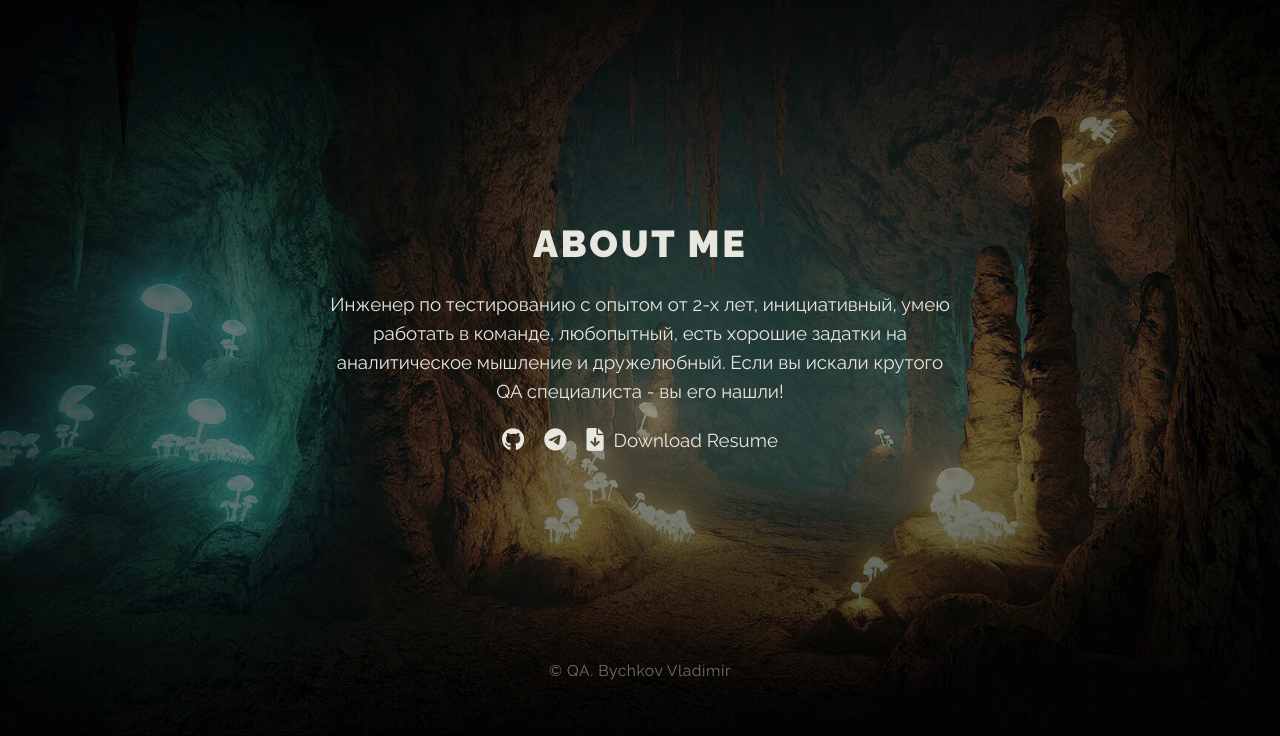
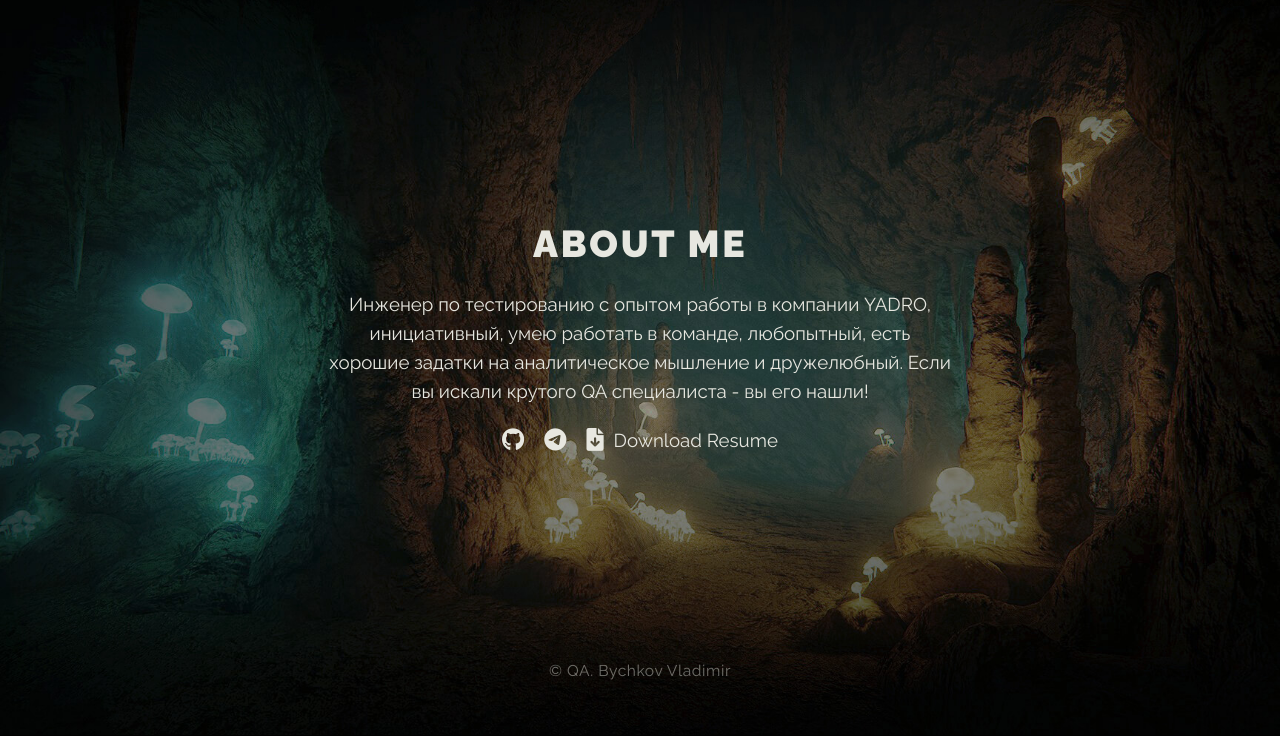
Before and after one commit to AYKAVU/AYKAVU.github.io, a plain HTML site: page index.html in a window 1280 px wide. Shown: the part 864-1600 px from the top of the page. Drawn offline with Linux system fonts and the light colour scheme.

Commit message:
Update index.html

```diff
--- a/index.html
+++ b/index.html
@@ -60,7 +60,7 @@
             <article class="main-article" style="background-image: url(img/dungeon.jpg);">
                 <div class="main-article__content">
                     <h2 class="main-article__header">About me</h2>
-                    <p class="main-article__paragraph">Инженер по тестированию с опытом от 2-х лет, инициативный, умею работать в команде, любопытный, есть хорошие задатки на аналитическое мышление и дружелюбный. Если вы искали крутого QA специалиста - вы его нашли!</p>
+                    <p class="main-article__paragraph">Инженер по тестированию с опытом работы в компании YADRO, инициативный, умею работать в команде, любопытный, есть хорошие задатки на аналитическое мышление и дружелюбный. Если вы искали крутого QA специалиста - вы его нашли!</p>
                     <div class="footer-links">
                         <a href="https://github.com/AYKAVU" target="_blank" class="footer-link">
                             <i class="fab fa-github"></i>
```
